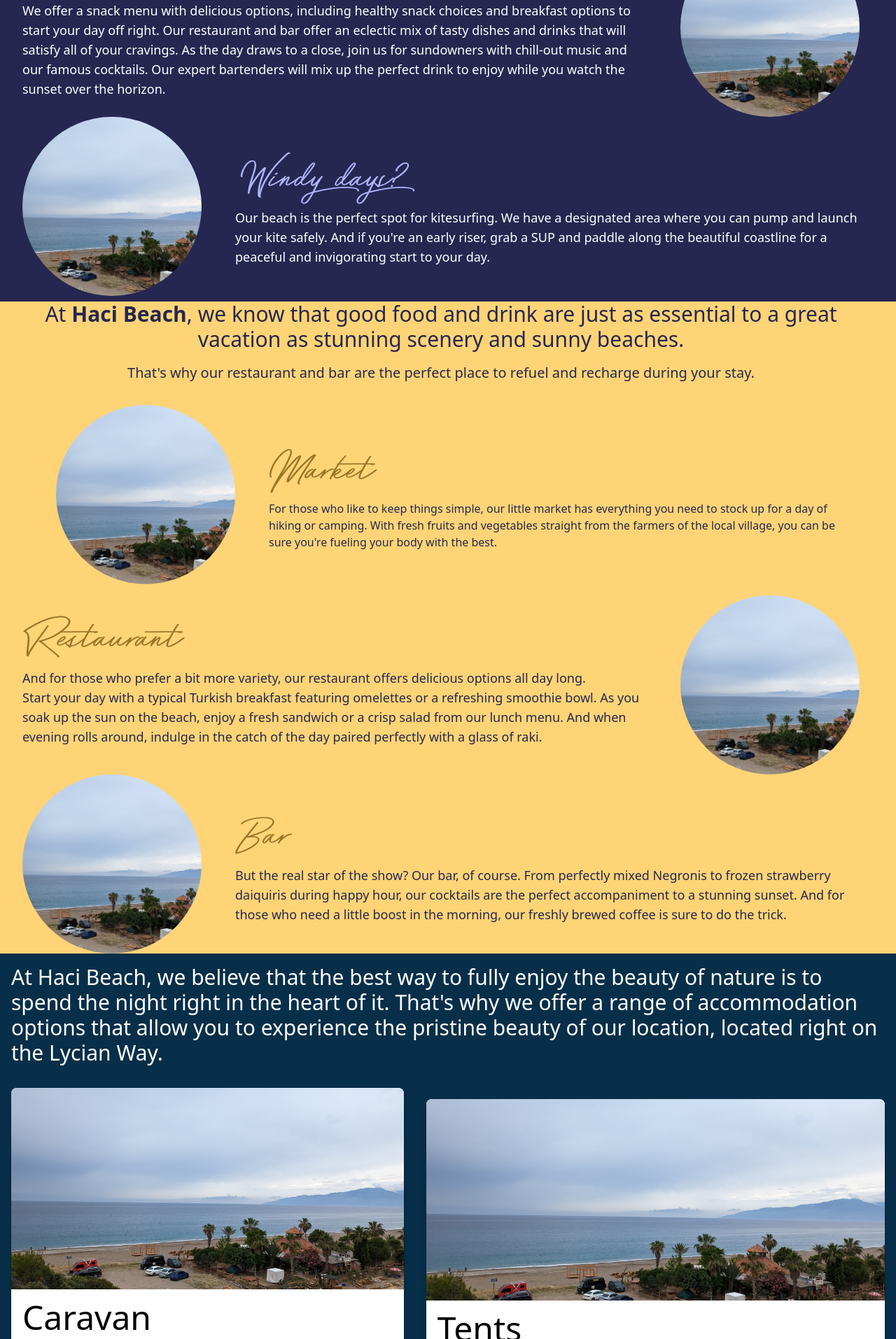
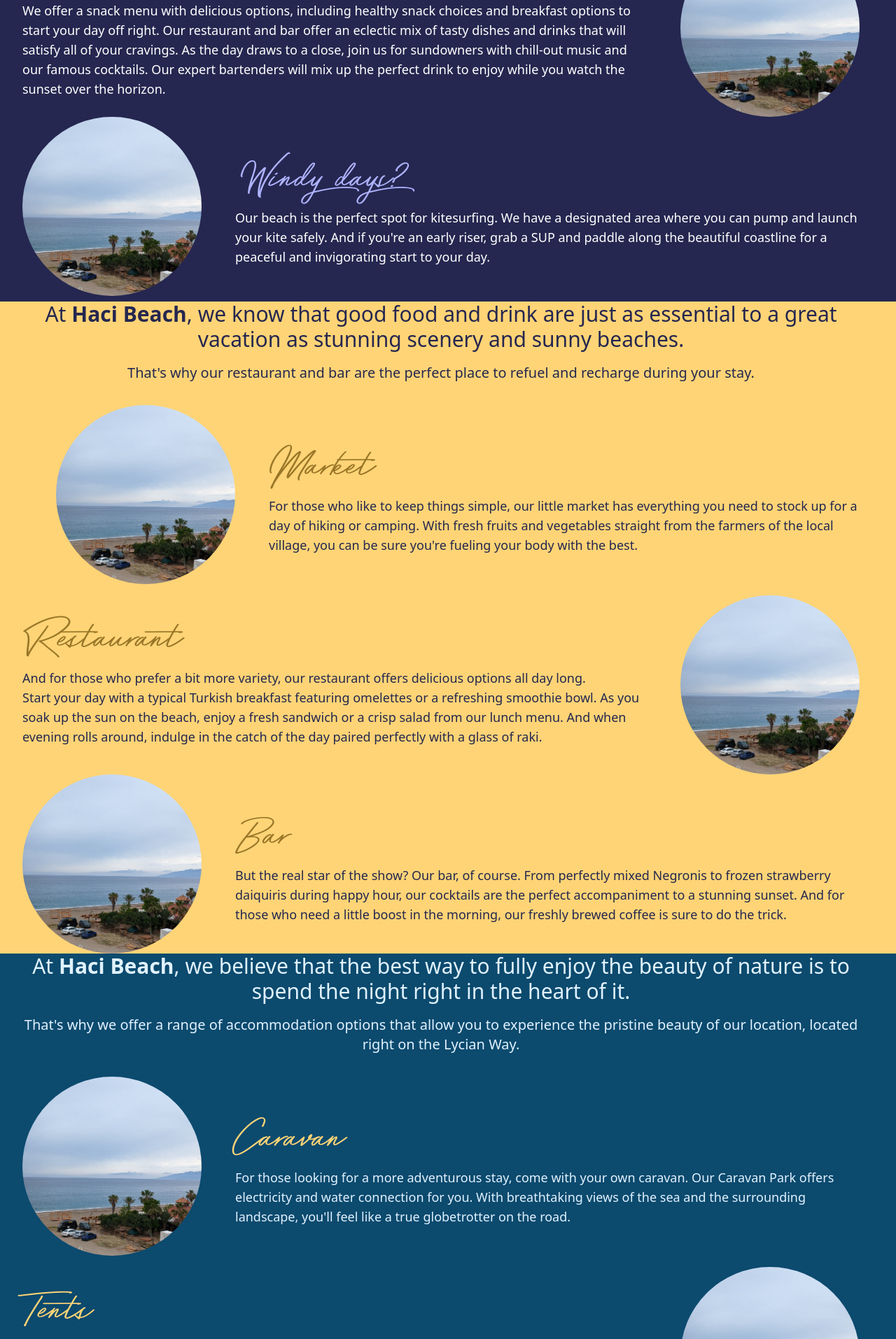
Before and after one commit to JasicMila/hacibeach, a Django app: template homepage/templates/home.html in a window 1280 px wide. Shown: the part 1669-3583 px from the top of the page at 70% size. Run offline with Django 4.2, Linux system fonts and the light colour scheme; the template is opened without the code that fills it: values that come from a table or form of the project are taken from there, others are empty.

Commit message:
contact form etc

```diff
--- a/homepage/static/css/build.css
+++ b/homepage/static/css/build.css
@@ -870,10 +870,6 @@
 
 .h-64 {
   height: 16rem;
-}
-
-.h-72 {
-  height: 18rem;
 }
 
 .h-\[500px\] {
@@ -914,10 +910,6 @@
 
 .w-full {
   width: 100%;
-}
-
-.max-w-7xl {
-  max-width: 80rem;
 }
 
 .max-w-xl {
@@ -985,12 +977,6 @@
   margin-bottom: calc(1rem * var(--tw-space-y-reverse));
 }
 
-.space-y-8 > :not([hidden]) ~ :not([hidden]) {
-  --tw-space-y-reverse: 0;
-  margin-top: calc(2rem * calc(1 - var(--tw-space-y-reverse)));
-  margin-bottom: calc(2rem * var(--tw-space-y-reverse));
-}
-
 .overflow-hidden {
   overflow: hidden;
 }
@@ -1028,14 +1014,9 @@
   background-color: rgb(37 39 80 / var(--tw-bg-opacity));
 }
 
-.bg-sky-950 {
+.bg-sky-900 {
   --tw-bg-opacity: 1;
-  background-color: rgb(8 47 73 / var(--tw-bg-opacity));
-}
-
-.bg-white {
-  --tw-bg-opacity: 1;
-  background-color: rgb(255 255 255 / var(--tw-bg-opacity));
+  background-color: rgb(12 74 110 / var(--tw-bg-opacity));
 }
 
 .bg-white-cream {
@@ -1193,19 +1156,24 @@
   color: rgb(37 39 80 / var(--tw-text-opacity));
 }
 
-.text-blue-baby {
-  --tw-text-opacity: 1;
-  color: rgb(118 161 255 / var(--tw-text-opacity));
-}
-
 .text-blue-light {
   --tw-text-opacity: 1;
   color: rgb(175 179 255 / var(--tw-text-opacity));
 }
 
+.text-sky-100 {
+  --tw-text-opacity: 1;
+  color: rgb(224 242 254 / var(--tw-text-opacity));
+}
+
 .text-white {
   --tw-text-opacity: 1;
   color: rgb(255 255 255 / var(--tw-text-opacity));
+}
+
+.text-yellow {
+  --tw-text-opacity: 1;
+  color: rgb(255 212 118 / var(--tw-text-opacity));
 }
 
 .text-yellow-kaki {
@@ -1225,17 +1193,6 @@
   --tw-shadow: 0 10px 15px -3px rgb(0 0 0 / 0.1), 0 4px 6px -4px rgb(0 0 0 / 0.1);
   --tw-shadow-colored: 0 10px 15px -3px var(--tw-shadow-color), 0 4px 6px -4px var(--tw-shadow-color);
   box-shadow: var(--tw-ring-offset-shadow, 0 0 #0000), var(--tw-ring-shadow, 0 0 #0000), var(--tw-shadow);
-}
-
-.shadow-md {
-  --tw-shadow: 0 4px 6px -1px rgb(0 0 0 / 0.1), 0 2px 4px -2px rgb(0 0 0 / 0.1);
-  --tw-shadow-colored: 0 4px 6px -1px var(--tw-shadow-color), 0 2px 4px -2px var(--tw-shadow-color);
-  box-shadow: var(--tw-ring-offset-shadow, 0 0 #0000), var(--tw-ring-shadow, 0 0 #0000), var(--tw-shadow);
-}
-
-.shadow-black\/30 {
-  --tw-shadow-color: rgb(0 0 0 / 0.3);
-  --tw-shadow: var(--tw-shadow-colored);
 }
 
 .blur {
@@ -1336,12 +1307,6 @@
     --tw-space-x-reverse: 0;
     margin-right: calc(3rem * var(--tw-space-x-reverse));
     margin-left: calc(3rem * calc(1 - var(--tw-space-x-reverse)));
-  }
-
-  .md\:space-x-8 > :not([hidden]) ~ :not([hidden]) {
-    --tw-space-x-reverse: 0;
-    margin-right: calc(2rem * var(--tw-space-x-reverse));
-    margin-left: calc(2rem * calc(1 - var(--tw-space-x-reverse)));
   }
 
   .md\:p-12 {
--- a/homepage/templates/beach.html
+++ b/homepage/templates/beach.html
@@ -9,7 +9,7 @@
                         alt=""
                 />
 
-                <p class="text-base">
+                <p class="md:text-lg">
                     <span class="font-special md:text-7xl text-5xl text-blue-light text-center md:text-left">Boheme-style beach bar</span>
                     <br>
                     that boasts kilometres of pristine sandy beach and
@@ -20,7 +20,7 @@
             </div>
 
             <div class="flex flex-col md:flex-row md:space-x-12 space-y-4 !ml-0 items-center">
-                <p class="text-base md:text-lg order-1 md:order-0">
+                <p class="md:text-lg order-1 md:order-0">
                     <span class="font-special md:text-7xl text-5xl inline-block w-full text-blue-light mt-2 text-center md:text-left">Feeling hungry?</span>
                     <br>
                     We offer a snack menu with delicious options, including healthy snack choices and
--- a/homepage/templates/contact.html
+++ b/homepage/templates/contact.html
@@ -5,23 +5,45 @@
     <div class="flex flex-col md:flex-row w-full h-screen bg-white-old p-4">
         <div class="w-full md:w-1/2 h-auto flex items-center justify-center">
             <div class="w-full md:p-12 mb-8">
-                <h1 class="text-center text-3xl font-display mb-8">{% trans 'Contact' %}</h1>
-                <form method="post" class="flex flex-col">
+                <h1 class="text-center text-3xl font-display mb-8">{% trans 'Contact us' %}</h1>
+
+                {% if messages %}
+                <ul class="messages">
+                    {% for message in messages %}
+                        <li{% if message.tags %} class="{{ message.tags }}"{% endif %}>{{ message }}</li>
+                    {% endfor %}
+                </ul>
+                {% endif %}
+
+                <form method="post" action="/{{language_code}}/" class="flex flex-col">
                     {% csrf_token %}
                     <div class="mb-3">
                         <label for="name" class="w-full">{% trans 'Name' %}</label>
-                        <input type="text" class="w-full rounded" id="name" name="name" required>
+                        <input type="text" class="w-full rounded" id="name" name="name"
+                               value="{{ form.name.value|default_if_none:'' }}" required>
+                        {{ form.name.errors }}
                     </div>
                     <div class="mb-3">
                         <label for="email" class="w-full">{% trans 'Email address' %}</label>
-                        <input type="email" class="w-full rounded" id="email" name="email" required>
+                        <input type="email" class="w-full rounded" id="email" name="email"
+                               value="{{ form.email.value|default_if_none:'' }}" required>
+                        {{ form.email.errors }}
                     </div>
                     <div class="mb-3">
                         <label for="message" class="w-full">{% trans 'Message' %}</label>
-                        <textarea class="w-full rounded" id="message" name="message" rows="3" required></textarea>
+                        <textarea
+                            class="w-full rounded"
+                            id="message"
+                            name="message"
+                            rows="5"
+                            required>{{ form.message.value|default_if_none:'' }}</textarea>
+                        {{ form.message.errors }}
                     </div>
-                    <button type="submit"
-                            class="p-4 text-lg border rounded-xl bg-blue text-white">{% trans 'Submit' %}</button>
+                    <button
+                            type="submit"
+                            class="p-4 text-lg border rounded-xl bg-blue text-white">
+                        {% trans 'Submit' %}
+                    </button>
                 </form>
             </div>
         </div>
--- a/homepage/templates/home.html
+++ b/homepage/templates/home.html
@@ -8,5 +8,5 @@
 {% include 'beach.html' %}
 {% include 'restaurant.html' %}
 {% include 'stay.html' with content=stay_page_content %}
-{% include 'contact.html' %}
+{% include 'contact.html' with form=form language_code=language_code %}
 {% endblock %}
--- a/homepage/templates/restaurant.html
+++ b/homepage/templates/restaurant.html
@@ -20,7 +20,7 @@
                         alt=""
                 />
 
-                <p class="text-blue">
+                <p class="md:text-lg text-blue">
                     <span class="font-special md:text-7xl text-5xl text-yellow-kaki text-center md:text-left">Market</span>
                     <br>
                     For those who like to keep things simple, our little market has everything you need to stock up for
--- a/homepage/templates/stay.html
+++ b/homepage/templates/stay.html
@@ -1,56 +1,66 @@
 {% load static %}
 {% load i18n %}
 
-<section id="stay" class="relative bg-sky-950 min-h-screen">
-    <div class="flex flex-col space-y-8 justify-center w-full max-w-7xl mx-auto p-4">
-        <p class="text-3xl text-white">
-            At Haci Beach, we believe that the best way to fully enjoy the beauty of nature is to spend the night right
-            in the heart of it. That's why we offer a range of accommodation options that allow you to experience the
-            pristine beauty of our location, located right on the Lycian Way.
-        </p>
+<section id="stay" class="relative flex flex-col md:flex-row py-16 lg:pt-0 lg:pb-0 bg-sky-900 min-h-screen">
+    <div class="relative flex flex-col justify-center w-full max-w-xl px-4 mx-auto md:px-0 lg:px-8 lg:max-w-screen-xl text-white">
+        <div class="w-full lg:pr-5 mx-auto flex flex-col">
+            <div class="flex flex-col md:flex-row md:space-x-12 space-y-4 items-center mb-8">
+                <p class="text-center text-xl text-sky-100 w-full">
+                    <span class="text-3xl mb-4 inline-block">
+                        At <span class="font-semibold">Haci Beach</span>, we believe that the best way to fully enjoy
+                        the beauty of nature is to spend the night right in the heart of it.
+                    </span>
+                    <br>
+                    That's why we offer a range of accommodation options that allow you to experience the
+                    pristine beauty of our location, located right on the Lycian Way.
+                </p>
+            </div>
+            <div class="flex flex-col md:flex-row md:space-x-12 space-y-4 items-center">
+                <img
+                        class="object-cover rounded-full w-64 h-64"
+                        src="{% static 'img/test.jpg' %}"
+                        alt=""
+                />
 
-        <div class="flex flex-col md:flex-row space-y-4 md:space-x-8">
-            <div class="rounded-lg overflow-hidden bg-white shadow-md shadow-black/30">
-                <img
-                        class="object-cover w-full h-72"
-                        src="{% static 'img/test.jpg' %}"
-                        alt="image"
-                />
-                <div class="p-4 pb-8">
-                    <h3 class="text-5xl mb-4">Caravan</h3>
-                    <p>
-                        For those looking for a more adventurous stay, come with your own caravan. Our Caravan Park
-                        offers
-                        electricity and water connection for you. With breathtaking views of the sea and the surrounding
-                        landscape, you'll feel like a true globetrotter on the road.
-                    </p>
-                </div>
+                <p class="md:text-lg text-sky-100">
+                    <span class="font-special md:text-7xl text-5xl text-yellow text-center md:text-left">Caravan</span>
+                    <br>
+                    For those looking for a more adventurous stay, come with your own caravan. Our Caravan Park
+                    offers electricity and water connection for you. With breathtaking views of the sea and the surrounding
+                    landscape, you'll feel like a true globetrotter on the road.
+                </p>
             </div>
 
-            <div class="rounded-lg overflow-hidden bg-white shadow-md shadow-black/30">
+            <div class="flex flex-col md:flex-row md:space-x-12 space-y-4 !ml-0 items-center">
+                <p class="md:text-lg order-1 md:order-0 text-sky-100">
+                    <span class="font-special md:text-7xl text-5xl inline-block w-full text-yellow mt-2 text-center md:text-left">Tents</span>
+                    <br>
+                    And for those who prefer the pure camping experience, we offer tents that will allow you to
+                    fully immerse yourself in the beauty of our location.
+                    <br>
+                    With communal bathrooms and a campfire area available for your convenience,
+                    you'll have everything you need to make your stay as enjoyable as possible.
+                </p>
+
                 <img
-                        class="object-cover w-full h-72"
+                        class="object-cover rounded-full w-64 h-64 order-0 md:order-1"
                         src="{% static 'img/test.jpg' %}"
-                        alt="image"
+                        alt=""
                 />
-                <div class="p-4 pb-8">
-                    <h3 class="text-5xl mb-4">Tents</h3>
-                    <p>
-                        And for those who prefer the pure camping experience, we offer tents that will allow you to
-                        fully immerse yourself in the beauty of our location. With communal bathrooms and a campfire
-                        area available for your convenience, you'll have everything you need to make your stay as
-                        enjoyable as possible.
-                    </p>
-                </div>
+            </div>
+
+            <div class="flex flex-col md:flex-row md:space-x-12 space-y-4 items-start mt-12">
+                <p class="text-xl text-sky-100 w-full text-center">
+                    No matter which option you choose, a stay at Haci Beach promises to be an unforgettable experience. And to
+                    kick off your day of adventure, we provide all of our guests with a traditional Turkish breakfast each
+                    morning.
+                    <br>
+                    <br>
+                    No matter where you're waking up you can start your day off right with a hearty and healthy
+                    breakfast at Haci Beach. So why wait? Book your stay today and start planning your dream vacation in the
+                    heart of nature.
+                </p>
             </div>
         </div>
-
-        <p class="text-3xl text-white">
-            No matter which option you choose, a stay at Haci Beach promises to be an unforgettable experience. And to
-            kick off your day of adventure, we provide all of our guests with a traditional Turkish breakfast each
-            morning. No matter where you're waking up you can start your day off right with a hearty and healthy
-            breakfast at Haci Beach. So why wait? Book your stay today and start planning your dream vacation in the
-            heart of nature.
-        </p>
     </div>
 </section>
--- a/homepage/urls.py
+++ b/homepage/urls.py
@@ -5,8 +5,8 @@
 
 urlpatterns = [
     path('', views.home, name="home"),
-    path('contact/', views.contact, name="contact"),
-    path('contact/success/', TemplateView.as_view(template_name='contact_success.html'), name='contact_success'),
+#     path('contact/', views.contact, name="contact"),
+#     path('contact/success/', TemplateView.as_view(template_name='contact_success.html'), name='contact_success'),
     path('page/<slug:slug>/', views.page_detail, name='page_detail'),
     path('gallery/', views.gallery, name='gallery'),
     path('upload-image/', views.upload_image, name='upload-image'),
```
Also changed, not shown: other parts of homepage/static/css/build.css (+18 -22 lines), homepage/static/css/style.css (+14 -0 lines), homepage/static/js/app.js (+37 -3 lines), homepage/views.py (+28 -17 lines).
